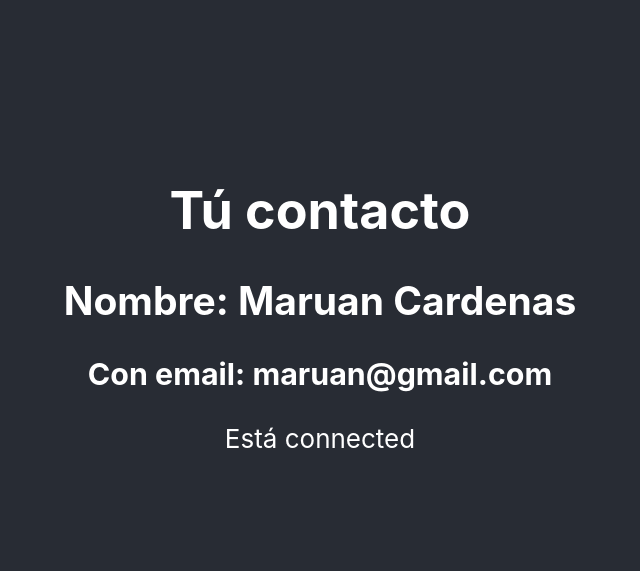
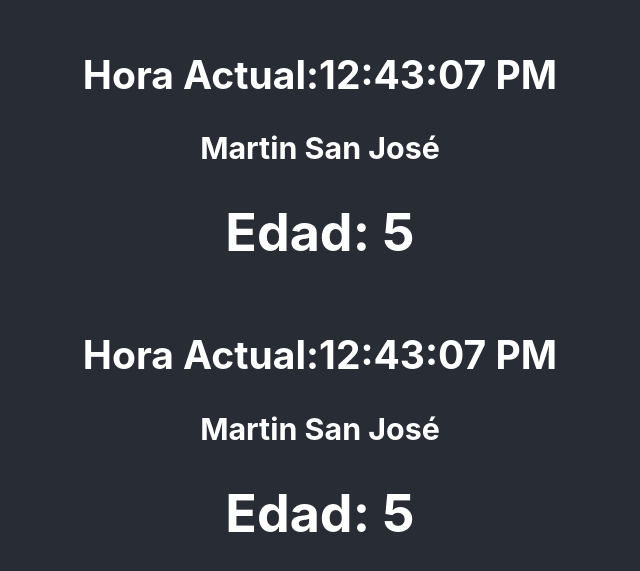
Before and after one commit to Maruan-Cardenas/open-bootcamp, a React (Create React App) app in the folder ReactJS/proyect-task/: page / in a window 1280 px wide. Shown: the part 101-672 px from the top of the page, without its empty margins (320-960 px from the left). Built offline with nearby package versions, Linux system fonts and the light colour scheme.

Commit message:
Exercise of the session 1, 2 and 3

```diff
--- a/ReactJS/proyect-task/src/App.js
+++ b/ReactJS/proyect-task/src/App.js
@@ -1,12 +1,14 @@
 import './App.css';
-import ContactComponent from './component/componentA/componentA';
+import Clockjsx from './component/Clock';
+import Clockjs from './component/Clockjs';
 
 
 function App() {
   return (
     <div className="App">
       <header className="App-header">
-        <ContactComponent/>
+        <Clockjs />
+        <Clockjsx />
       </header>
     </div>
   );
--- /dev/null
+++ b/ReactJS/proyect-task/src/component/Clock.jsx
@@ -0,0 +1,39 @@
+import React, {useState, useEffect} from 'react'
+
+const Clockjsx = () => {
+    const data = {
+        fecha: new Date(),
+        edad: 0,
+        nombre: 'Martin',
+        apellidos: 'San José'
+    }
+    const [clockData, setClockData] = useState(data)
+
+    useEffect(() => {
+        const timerID = setInterval(()=>{
+            setClockData({
+                fecha: new Date(),
+                edad: clockData.edad + 1,
+                nombre: clockData.nombre,
+                apellidos: clockData.apellidos
+                })
+        }, 1000)
+
+        return () => {
+            clearInterval(timerID);
+        };
+    }, [ clockData]);
+
+    return (
+        <div>
+            <h2>
+                Hora Actual:
+                {clockData.fecha.toLocaleTimeString()}
+            </h2>
+            <h3>{clockData.nombre} {clockData.apellidos}</h3>
+            <h1>Edad: {clockData.edad}</h1>
+        </div>
+        )
+}
+
+export default Clockjsx
--- /dev/null
+++ b/ReactJS/proyect-task/src/component/Clockjs.js
@@ -0,0 +1,46 @@
+import React, { Component } from 'react'
+
+class Clockjs extends Component {
+    constructor(props) {
+        super(props);
+        // Estado privado del component
+        this.state = {
+            // Se genera una fecha como estado inicial del componente
+            fecha: new Date(),
+            edad: 0,
+            nombre: 'Martin',
+            apellidos: 'San José'
+        };
+    }
+    componentDidMount(){
+        this.timerID = setInterval (
+            () => this.tick(), 1000
+        );
+    }
+    componentWillUnmount() {
+        clearInterval (this.timerID);
+    }
+    render() {
+        return (
+            <div>
+                <h2>
+                    Hora Actual:
+                    {this.state.fecha.toLocaleTimeString()}
+                </h2>
+                <h3>{this.state.nombre} {this.state.apellidos}</h3>
+                <h1>Edad: {this.state.edad}</h1>
+            </div>
+        )
+    }
+    tick(){
+        this.setState((prevState) => {
+            let edad = prevState.edad +1;
+            return {
+                ...prevState,
+                fecha: new Date(),
+                edad
+            }
+        });
+    }
+}
+export default Clockjs;
--- a/ReactJS/proyect-task/src/component/componentA/componentA.jsx
+++ /dev/null
@@ -1,17 +0,0 @@
-import React from "react"
-import ContactData from "../componentB/componentB.jsx"
-import { CONNECTION } from './connection.class'
-import { Contact } from './contact.class'
-
-const ContactComponent = () =>{
-    const contact = new Contact('Maruan', 'Cardenas','maruan@gmail.com', CONNECTION.CONNECTED )
-
-    return(
-        <div>
-            <h1>Tú contacto</h1>
-            <ContactData data={contact} />
-        </div>
-    )
-}
-
-export default ContactComponent
--- a/ReactJS/proyect-task/src/component/componentA/connection.class.js
+++ /dev/null
@@ -1,4 +0,0 @@
-export const CONNECTION = {
-    CONNECTED: 'connected',
-    DISCONNECTED: 'disconnected'
-}
--- a/ReactJS/proyect-task/src/component/componentA/contact.class.js
+++ /dev/null
@@ -1,14 +0,0 @@
-import { CONNECTION } from './connection.class'
-export class Contact {
-    name = ''
-    lastName = ''
-    email = ''
-    conected = CONNECTION.DISCONNECTED
-
-    constructor(name, lastName, email, conected) {
-        this.name = name;
-        this.lastName = lastName;
-        this.email = email;
-        this.conected = conected;
-    }
-}
--- a/ReactJS/proyect-task/src/component/componentB/componentB.jsx
+++ /dev/null
@@ -1,19 +0,0 @@
-import React from 'react'
-import PropTypes from 'prop-types'
-import { Contact } from '../componentA/contact.class'
-
-const ContactData = ({ data }) =>{
-    return (
-        <div>
-            <h2>Nombre: {data.name} {data.lastName}</h2>
-            <h3>Con email: {data.email}</h3>
-            <div>Está {data.conected}</div>
-        </div>
-    )
-}
-
-ContactData.propTypes = {
-    data: PropTypes.instanceOf(Contact)
-}
-
-export default ContactData
```
